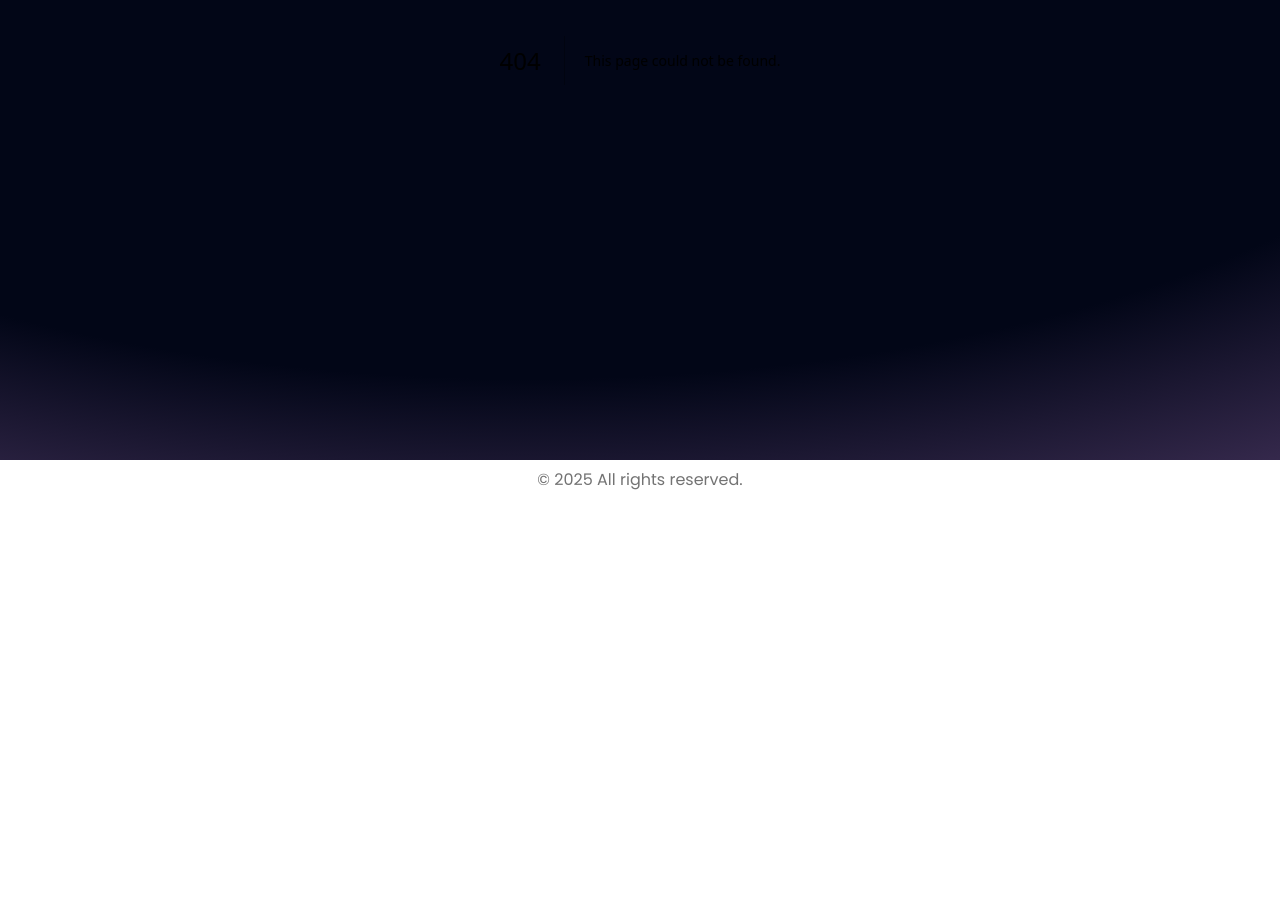
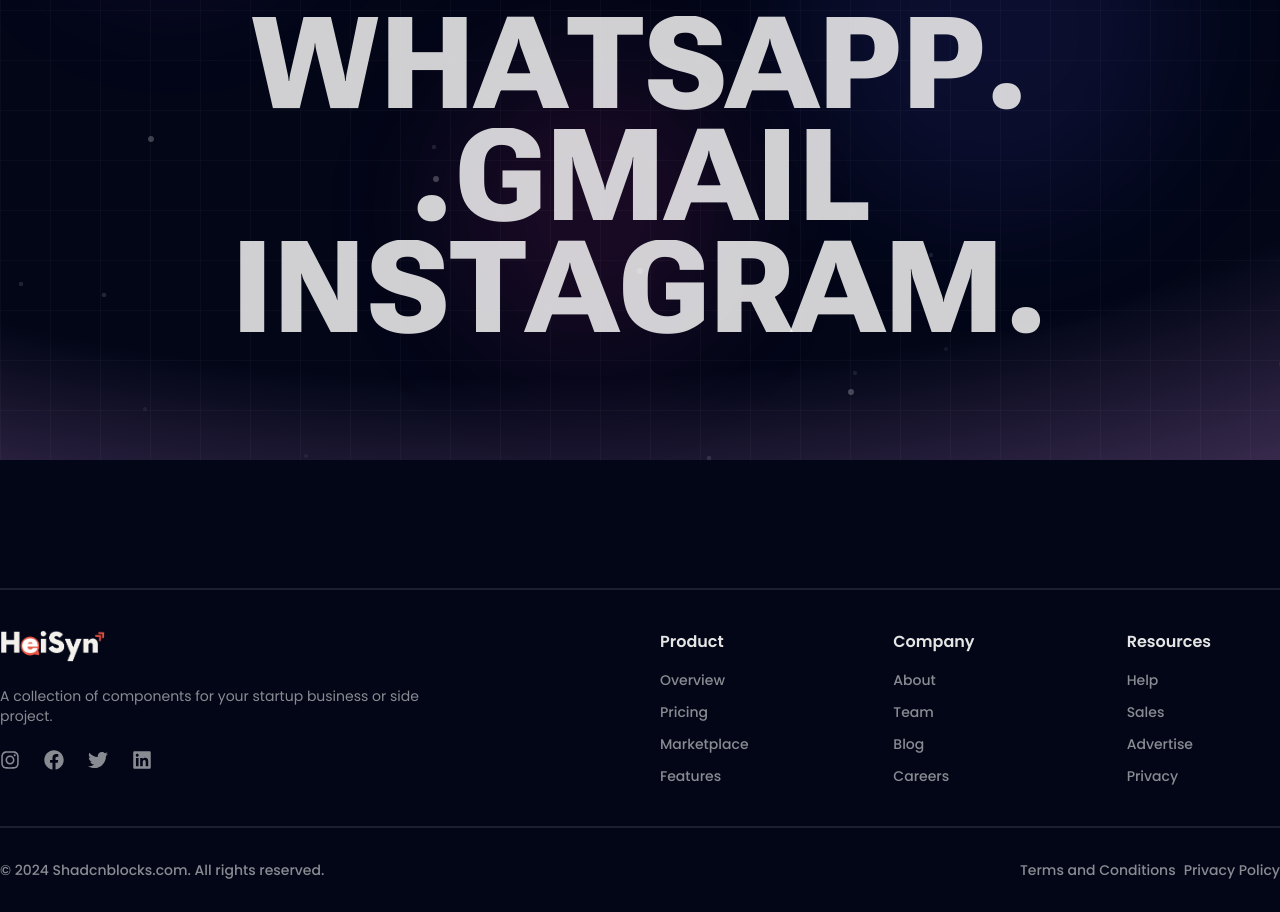
Before and after one commit to Shivastoic/heisyn, a Next.js app: page /contact in a window 1280 px wide. Before the commit this address had no page. Shown: the part 340-1252 px from the top of the page. Before the commit the page ends 840 px from the top, so only its background shows below. Built offline with nearby package versions, Linux system fonts and the light colour scheme.

Commit message:
Add contact page and enhance footer layout
Introduces a new contact page with animated social links. Refactors the footer to include navigation sections, social icons, and legal links. Minor layout adjustments were made to the about page and header dropdown background for improved consistency.

```diff
--- a/src/app/about/page.jsx
+++ b/src/app/about/page.jsx
@@ -6,9 +6,9 @@
 
     return (
 
-        <main className="pt-12 pb-16 md:pt-26 md:pb-20">
+        <main className="">
             <Container>
-                <div className="flex flex-col gap-20">
+                <div className="flex flex-col gap-20 pt-12 pb-16 md:pt-26 md:pb-20">
                     <AboutIntro />
                     <AboutFounders />
                 </div>
--- a/src/app/components/footer/index.jsx
+++ b/src/app/components/footer/index.jsx
@@ -1,11 +1,121 @@
+import { FaFacebook, FaInstagram, FaLinkedin, FaTwitter } from "react-icons/fa";
+import Container from "@/app/components/container";
+
 export default function Footer() {
 
+    // DATA
+    const data = {
+        logo: {
+            url: "/",
+            src: "/logos/logo-white.png",
+            alt: "logo",
+        },
+        description: "A collection of components for your startup business or side project.",
+        copyright: "© 2024 Shadcnblocks.com. All rights reserved.",
+    }
+
+    const defaultSections = [
+        {
+            title: "Product",
+            links: [
+                { name: "Overview", href: "#" },
+                { name: "Pricing", href: "#" },
+                { name: "Marketplace", href: "#" },
+                { name: "Features", href: "#" },
+            ],
+        },
+        {
+            title: "Company",
+            links: [
+                { name: "About", href: "#" },
+                { name: "Team", href: "#" },
+                { name: "Blog", href: "#" },
+                { name: "Careers", href: "#" },
+            ],
+        },
+        {
+            title: "Resources",
+            links: [
+                { name: "Help", href: "#" },
+                { name: "Sales", href: "#" },
+                { name: "Advertise", href: "#" },
+                { name: "Privacy", href: "#" },
+            ],
+        },
+    ];
+
+    const defaultSocialLinks = [
+        { icon: <FaInstagram className="size-5" />, href: "#", label: "Instagram" },
+        { icon: <FaFacebook className="size-5" />, href: "#", label: "Facebook" },
+        { icon: <FaTwitter className="size-5" />, href: "#", label: "Twitter" },
+        { icon: <FaLinkedin className="size-5" />, href: "#", label: "LinkedIn" },
+    ];
+
+    const defaultLegalLinks = [
+        { name: "Terms and Conditions", href: "#" },
+        { name: "Privacy Policy", href: "#" },
+    ];
+
     return (
-        <footer className="px-4 py-2 flex items-center justify-center">
-            <p className="text-neutral-500 font-poppins text-sm md:text-base">
-                &copy; {new Date().getFullYear()} All rights reserved.
-            </p>
-        </footer>
-    )
+        <section className="pt-24 md:pt-32">
+            <div className="border-t-2 border-white/10">
+                <Container>
+                    <div className="flex w-full flex-col justify-between gap-10 lg:flex-row lg:items-start lg:text-left py-10">
+                        <div className="flex w-full flex-col justify-between gap-6 lg:items-start">
+                            <div className="flex items-center gap-2 lg:justify-start">
+                                <a href={data.logo.url}>
+                                    <img
+                                        src={data.logo.src}
+                                        alt={data.logo.alt}
+                                        title={data.logo.title}
+                                        className="h-8"
+                                    />
+                                </a>
+                            </div>
+                            <p className="max-w-[70%] text-neutral-200/60 text-sm font-poppins">
+                                {data.description}
+                            </p>
+                            <ul className="flex items-center space-x-6">
+                                {defaultSocialLinks.map((social, idx) => (
+                                    <li key={idx} className="font-medium  text-neutral-200/60 hover:text-neutral-200 duration-150">
+                                        <a href={social.href} aria-label={social.label}>
+                                            {social.icon}
+                                        </a>
+                                    </li>
+                                ))}
+                            </ul>
+                        </div>
+                        <div className="grid w-full gap-6 md:grid-cols-3 lg:gap-20">
+                            {defaultSections.map((section, sectionIdx) => (
+                                <div key={sectionIdx}>
+                                    <h3 className="mb-4 text-neutral-200 font-semibold font-poppins">{section.title}</h3>
+                                    <ul className="space-y-3">
+                                        {section.links.map((link, linkIdx) => (
+                                            <li
+                                                key={linkIdx}
+                                                className="font-medium font-poppins  text-neutral-200/60 hover:text-neutral-200 duration-150 text-sm"
+                                            >
+                                                <a href={link.href}>{link.name}</a>
+                                            </li>
+                                        ))}
+                                    </ul>
+                                </div>
+                            ))}
+                        </div>
+                    </div>
+                    <div className="flex flex-col justify-between gap-4 border-t-2 border-white/10 py-8 text-sm font-medium md:flex-row md:items-center md:text-left">
+                        <p className="order-2 lg:order-1 text-neutral-200/60 hover:text-neutral-200 duration-150 font-medium font-poppins">{data.copyright}</p>
+                        <ul className="order-1 flex flex-col gap-2 md:order-2 md:flex-row">
+                            {defaultLegalLinks.map((link, idx) => (
+                                <li key={idx} className="font-poppins text-neutral-200/60 hover:text-neutral-200 duration-150">
+                                    <a href={link.href}> {link.name}</a>
+                                </li>
+                            ))}
+                        </ul>
+                    </div>
+                </Container>
+            </div>
 
+        </section>
+    );
 }
--- a/src/app/components/header/index.jsx
+++ b/src/app/components/header/index.jsx
@@ -115,7 +115,7 @@
                                             duration: 0.2,
                                             ease: "easeOut"
                                         }}
-                                        className="absolute top-full left-0 mt-4 w-64 bg-bg-color/40 backdrop-blur-lg rounded-lg shadow-2xl border border-gray-700/50 overflow-hidden"
+                                        className="absolute top-full left-0 mt-4 w-64 bg-bg-color/80 backdrop-blur-lg rounded-lg shadow-2xl border border-gray-700/50 overflow-hidden"
                                         onMouseEnter={handleDropdownMouseEnter}
                                         onMouseLeave={handleDropdownMouseLeave}
                                     >
--- /dev/null
+++ b/src/app/contact/page.jsx
@@ -0,0 +1,21 @@
+import GridBG from "@/app/components/gridbg";
+import Container from "@/app/components/container";
+import Socials from "@/app/contact/socials";
+
+export default function Contact(){
+
+    return (
+
+        <main className="relative">
+            <GridBG />
+            <Container>
+                <div className="flex flex-col gap-20 justify-center pt-12 pb-16 md:pt-26 md:pb-20 min-h-screen">
+                    <Socials />
+
+                </div>
+            </Container>
+        </main>
+
+    )
+
+}
--- /dev/null
+++ b/src/app/contact/socials/index.jsx
@@ -0,0 +1,64 @@
+import React from "react";
+
+export default function Socials() {
+    return (
+        <section className="lg:col-span-2 grid justify-center w-full gap-16">
+            <h2 className="text-white/60 text-2xl text-center font-semibold font-montserrat">Get In Touch With Us !</h2>
+            <div className="grid justify-center gap-4">
+                <FlipLink href="https://linkedin.com/in/vaib215" color="linkedin">. Linkedin</FlipLink>
+                <FlipLink href="https://wa.me/918074730610" color="whatsapp">Whatsapp .</FlipLink>
+                <FlipLink href="mailto:shivapandey9898@gmail.com" color="email">. Gmail</FlipLink>
+                <FlipLink href="https://instagram.com/thisis_vaib" color="instagram">Instagram .</FlipLink>
+            </div>
+        </section>
+    );
+};
+
+const FlipLink = ({ children, href, color }) => {
+    const colorClasses = {
+        linkedin: "group-hover:text-blue-400",
+        whatsapp: "group-hover:text-green-400",
+        email: "group-hover:text-red-400",
+        instagram: "group-hover:text-pink-400"
+    };
+
+    const hoverColorClass = colorClasses[color] || "group-hover:text-neutral-200";
+
+    return (
+        <a
+            href={href}
+            className="group relative block overflow-hidden whitespace-nowrap text-neutral-100/85 font-robotoflex text-5xl font-black uppercase sm:text-7xl md:text-8xl lg:text-9xl"
+            style={{
+                lineHeight: 0.75,
+            }}
+            target="_blank"
+        >
+            <div className="flex justify-center">
+                {children.split("").map((letter, i) => (
+                    <span
+                        key={i}
+                        className="inline-block transition-transform duration-300 ease-in-out group-hover:-translate-y-[110%]"
+                        style={{
+                            transitionDelay: `${i * 25}ms`,
+                        }}
+                    >
+                        {letter}
+                    </span>
+                ))}
+            </div>
+            <div className="absolute inset-0 flex justify-center">
+                {children.split("").map((letter, i) => (
+                    <span
+                        key={i}
+                        className={`inline-block translate-y-[110%] transition-transform duration-300 ease-in-out group-hover:translate-y-0 ${hoverColorClass}`}
+                        style={{
+                            transitionDelay: `${i * 25}ms`,
+                        }}
+                    >
+                        {letter}
+                    </span>
+                ))}
+            </div>
+        </a>
+    );
+};
```
